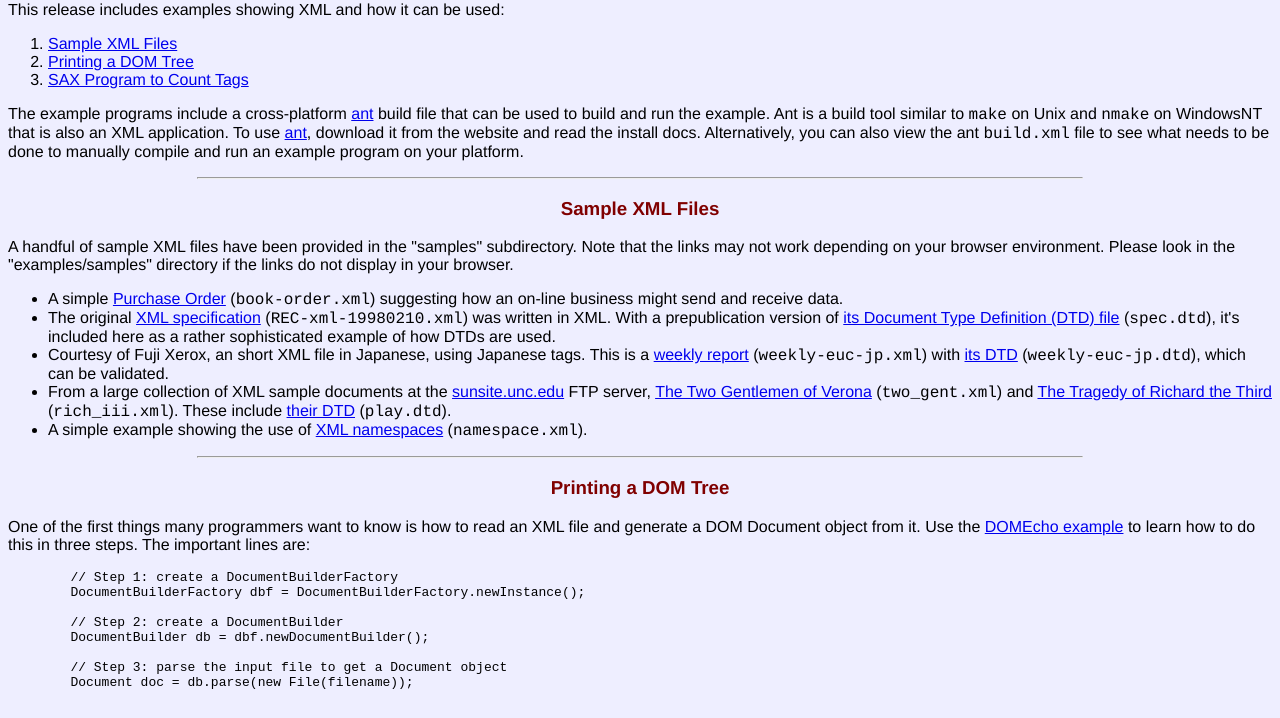
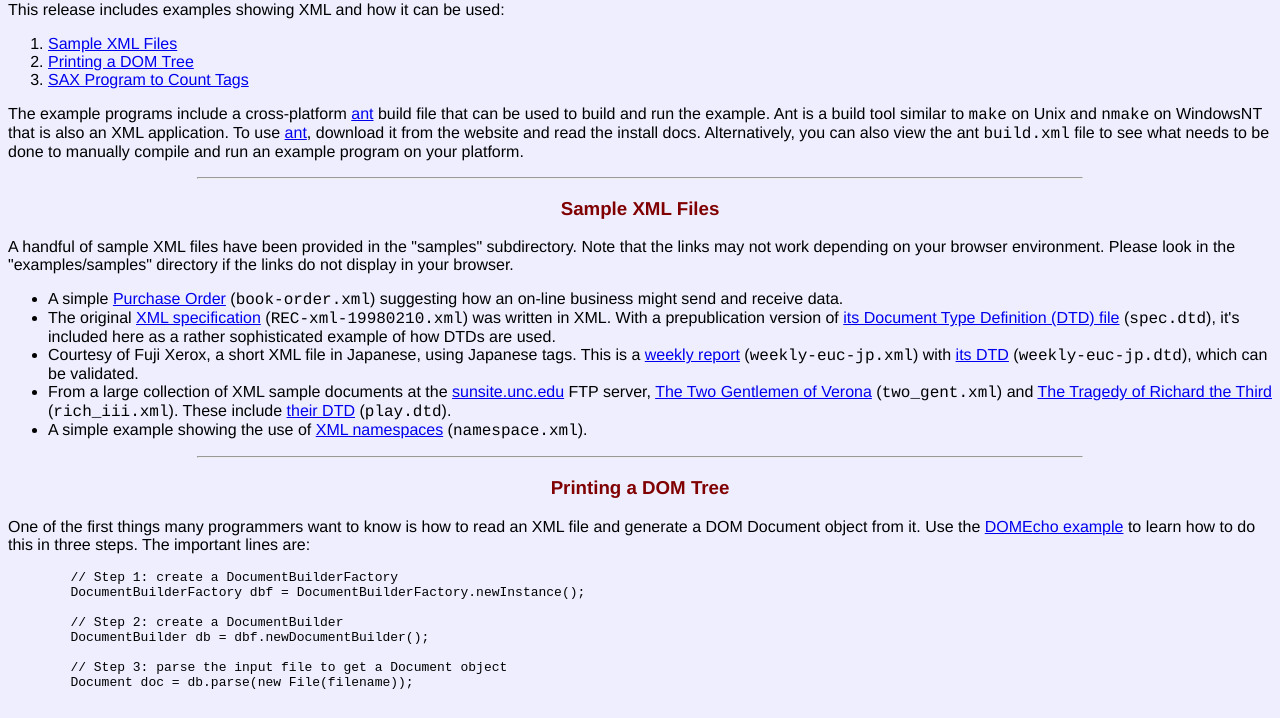
Before and after one commit to cvega/crimson, a plain HTML site: page trunk/examples/index.html in a window 1280 px wide. Shown: the part 79-797 px from the top of the page. Drawn offline with Linux system fonts and the light colour scheme.

Commit message:
Fixed typo
git-svn-id: http://svn.apache.org/repos/asf/xml/crimson@313106 13f79535-47bb-0310-9956-ffa450edef68

```diff
--- a/trunk/examples/index.html
+++ b/trunk/examples/index.html
@@ -70,7 +70,7 @@ do not display in your browser.<ul>
       included here as a rather sophisticated example of how DTDs are
       used.</li>
 
-    <li> Courtesy of Fuji Xerox, an short XML file in Japanese, using
+    <li> Courtesy of Fuji Xerox, a short XML file in Japanese, using
       Japanese tags.  This is a <a href="samples/weekly-euc-jp.xml">weekly
       report</a> (<code>weekly-euc-jp.xml</code>) with <a
       href="samples/weekly-euc-jp.dtd">its DTD</a>
```
